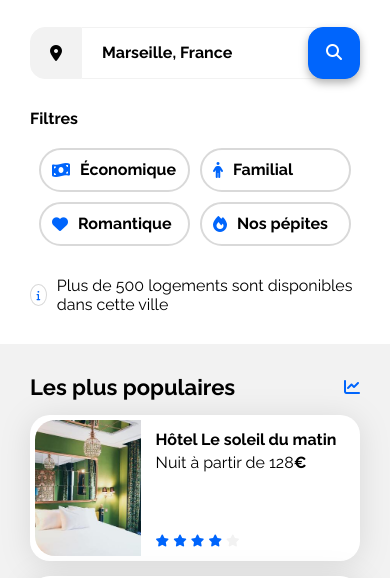
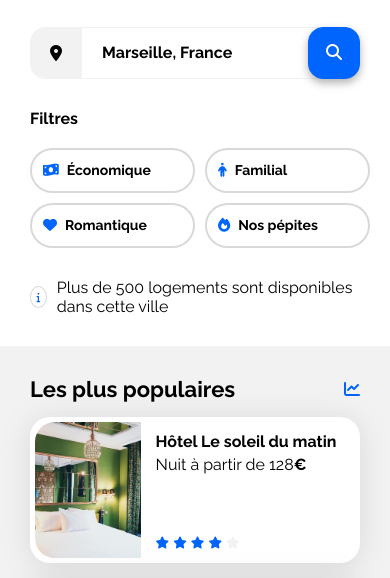
Before and after one commit to Kyubout/P2---Booki, a plain HTML site: page index.html in a window 390 px wide. Shown: the part 219-797 px from the top of the page. Drawn offline with Linux system fonts and the light colour scheme.

Commit message:
Modifications Filtres mobiles et sémantique

```diff
--- a/css/style.css
+++ b/css/style.css
@@ -236,7 +236,8 @@ form {
     align-items: center;
     border: 2px var(--filter-border-color) solid;
     border-radius: 25px;
-    height: 30px;
+    box-sizing: border-box;
+    height: 45px;
     padding: 5px;
 }
 
@@ -246,7 +247,7 @@ form {
 
 .filter-button p {
     font-weight: bold;
-    padding: 0px 10px;
+    padding: 0px 8px;
 }
 
 .filter-button:hover {
@@ -459,8 +460,6 @@ footer li {
 
 /* Small devices (phones, less than 768px) */
 @media (max-width: 767.98px) {
-    /* ... */
-
     .main-container {
         padding: 0;
     }
@@ -510,12 +509,24 @@ footer li {
         display: flex;
     }
 
+    .filters-section {
+        flex-direction: column;
+    }
+
+    .filters-section > h2 {
+        align-self: baseline;
+    }
+
     .filters {
-        justify-content: center;
+        width: 100%;
+        display: grid;
+        grid-template-columns: 50% 50%;
     }
 
     .filter-button {
-        width: 137px;
+        width: 100%;
+        font-size: 14px;
+        white-space: nowrap;
     }
 
     .hebergements-and-populaires {
--- a/index.html
+++ b/index.html
@@ -44,31 +44,30 @@
                         <button class="rechercher" type="submit">Rechercher</button>
                     </div>
                     <div class="form-button-icon">
-                        <button class="rechercher-icon" type="submit"> <i class="fa-solid fa-magnifying-glass"
-                                aria-hidden="true"></i> </button>
+                        <button class="rechercher-icon" type="submit"><i class="fa-solid fa-magnifying-glass" aria-hidden="true"></i></button>
                     </div>
                 </form>
 
                 <section class="filters-section">
                     <h2>Filtres</h2>
-                    <div class="filters">
-                        <div class="filter-button">
+                    <ul class="filters">
+                        <li class="filter-button">
                             <i class="fa-solid fa-money-bill-wave" aria-hidden="true"></i>
                             <p>Économique</p>
-                        </div>
-                        <div class="filter-button">
+                        </li>
+                        <li class="filter-button">
                             <i class="fa-solid fa-person" aria-hidden="true"></i>
                             <p>Familial</p>
-                        </div>
-                        <div class="filter-button">
+                        </li>
+                        <li class="filter-button">
                             <i class="fa-solid fa-heart" aria-hidden="true"></i>
                             <p>Romantique</p>
-                        </div>
-                        <div class="filter-button">
+                        </li>
+                        <li class="filter-button">
                             <i class="fa-solid fa-fire" aria-hidden="true"></i>
                             <p>Nos pépites</p>
-                        </div>
-                    </div>
+                        </li>
+                    </ul>
                 </section>
 
                 <div class="info">
```
